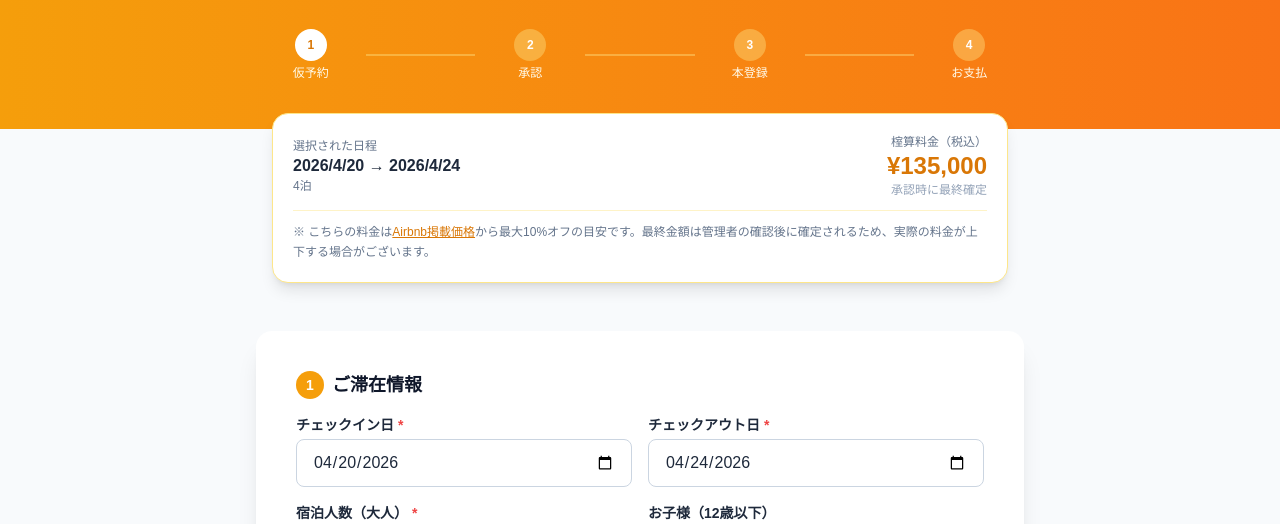
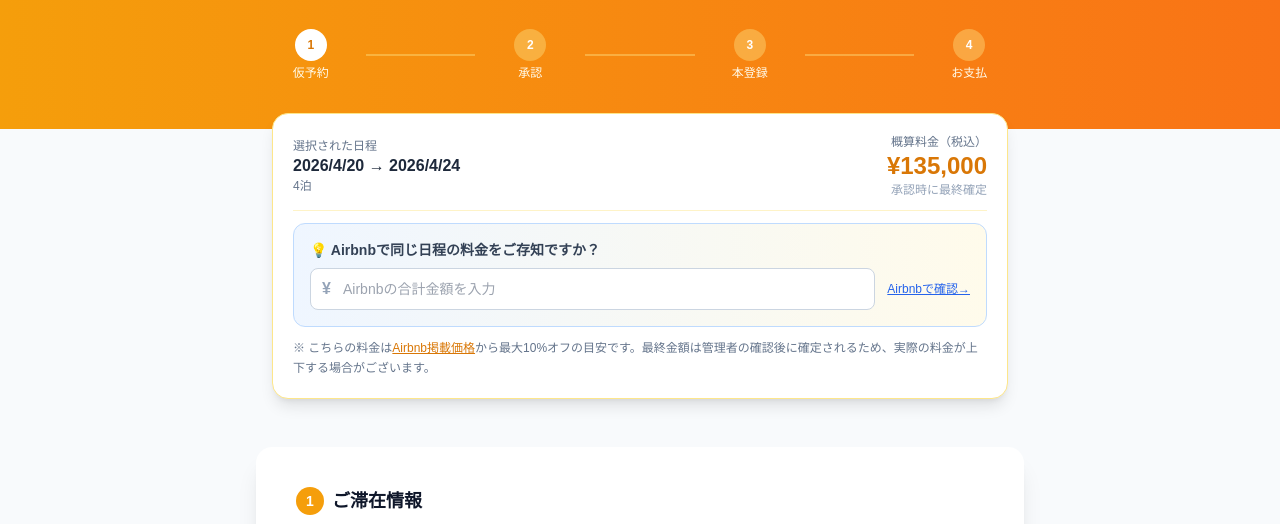
Before and after one commit to ryotokufuruichi-coder/komei-hotel, a plain HTML site: page booking.html in a window 1280 px wide. Shown: the part 227-751 px from the top of the page. Drawn offline with nearby package versions, Linux system fonts and the light colour scheme.

Commit message:
feat: booking.htmlにAirbnb価格比較入力欄追加、文字化け修正

```diff
--- a/booking.html
+++ b/booking.html
@@ -106,12 +106,50 @@
         <div id="psNights" class="text-xs text-slate-500"></div>
       </div>
       <div class="text-right">
-        <div class="text-xs text-slate-500"><span class="lang-ja">榁算料金（税込）</span><span class="lang-en">Estimated total</span><span class="lang-zh">预估费用（含税）</span><span class="lang-ko">예상 요금（세금 포함）</span></div>
+        <div class="text-xs text-slate-500"><span class="lang-ja">概算料金（税込）</span><span class="lang-en">Estimated total</span><span class="lang-zh">预估费用（含税）</span><span class="lang-ko">예상 요금（세금 포함）</span></div>
         <div id="psTotal" class="text-2xl font-bold text-amber-600"></div>
         <div class="text-xs text-slate-400"><span class="lang-ja">承認時に最終確定</span><span class="lang-en">Final on approval</span><span class="lang-zh">审批时最终确定</span><span class="lang-ko">승인 시 최종 확정</span></div>
       </div>
     </div>
-    <div class="mt-3 pt-3 border-t border-amber-100 text-xs text-slate-500 leading-relaxed">
+    <!-- Airbnb price comparison -->
+    <div id="airbnbCompareBox" class="mt-3 pt-3 border-t border-amber-100">
+      <div class="bg-gradient-to-r from-blue-50 to-amber-50 border border-blue-200 rounded-xl p-4">
+        <p class="text-sm font-semibold text-slate-700 mb-2">
+          <span class="lang-ja">💡 Airbnbで同じ日程の料金をご存知ですか？</span>
+          <span class="lang-en">💡 Know the Airbnb price for these dates?</span>
+          <span class="lang-zh">💡 您知道Airbnb上相同日期的价格吗？</span>
+          <span class="lang-ko">💡 같은 일정의 Airbnb 가격을 알고 계신가요?</span>
+        </p>
+        <div class="flex items-center gap-3">
+          <div class="flex-1 relative">
+            <span class="absolute left-3 top-1/2 -translate-y-1/2 text-slate-400 font-bold">¥</span>
+            <input type="number" id="airbnbPrice" placeholder="Airbnbの合計金額を入力"
+              oninput="updateAirbnbComparison()"
+              class="w-full pl-8 pr-3 py-2.5 border border-slate-300 rounded-lg text-sm focus:border-amber-500 focus:ring-2 focus:ring-amber-200">
+          </div>
+          <a href="https://www.airbnb.jp/rooms/1039805188907481877" target="_blank"
+            class="shrink-0 text-xs text-blue-600 underline hover:text-blue-800">
+            <span class="lang-ja">Airbnbで確認→</span>
+            <span class="lang-en">Check Airbnb→</span>
+            <span class="lang-zh">查看Airbnb→</span>
+            <span class="lang-ko">Airbnb 확인→</span>
+          </a>
+        </div>
+        <div id="airbnbResult" class="hidden mt-3 bg-white border border-amber-300 rounded-lg p-3 text-center">
+          <p class="text-xs text-slate-500 mb-1">
+            <span class="lang-ja">当サイトで直接予約なら…（概算）</span>
+            <span class="lang-en">Book direct with us… (estimate)</span>
+            <span class="lang-zh">通过本站直接预订…（预估）</span>
+            <span class="lang-ko">당 사이트에서 직접 예약하면…（예상）</span>
+          </p>
+          <p class="text-lg font-bold text-green-600" id="airbnbSaving"></p>
+          <p class="text-2xl font-extrabold text-amber-600 mt-1" id="airbnbOurPrice"></p>
+          <div class="mt-2 inline-block bg-red-100 text-red-700 text-xs font-bold px-3 py-1 rounded-full" id="airbnbBadge"></div>
+        </div>
+      </div>
+    </div>
+
+    <div class="mt-3 text-xs text-slate-500 leading-relaxed">
       <span class="lang-ja">※ こちらの料金は<a href="https://www.airbnb.jp/rooms/1039805188907481877" target="_blank" class="text-amber-600 underline">Airbnb掲載価格</a>から最大10%オフの目安です。最終金額は管理者の確認後に確定されるため、実際の料金が上下する場合がございます。</span>
       <span class="lang-en">※ This is an estimate of up to 10% off our <a href="https://www.airbnb.jp/rooms/1039805188907481877" target="_blank" class="text-amber-600 underline">Airbnb listing price</a>. The final amount is confirmed upon admin approval and may vary.</span>
       <span class="lang-zh">※ 此价格为Airbnb标价最高优惠10%的预估价。最终金额将在管理员确认后确定，实际费用可能有所变动。</span>
@@ -461,6 +499,49 @@ function updatePriceSummary() {
   document.getElementById('psNights').innerHTML =
     `<span class="lang-ja">${nights}泊</span><span class="lang-en">${nights} nights</span><span class="lang-zh">${nights}晚</span><span class="lang-ko">${nights}박</span>`;
   document.getElementById('psTotal').textContent = yen(p.total);
+  updateAirbnbComparison();
+}
+
+function updateAirbnbComparison() {
+  const airbnbInput = document.getElementById('airbnbPrice');
+  const resultBox = document.getElementById('airbnbResult');
+  const airbnbVal = parseInt(airbnbInput.value);
+
+  if (!airbnbVal || airbnbVal < 10000 || !currentEstimatedTotal) {
+    resultBox.classList.add('hidden');
+    return;
+  }
+
+  const saving = airbnbVal - currentEstimatedTotal;
+  const pct = Math.round((saving / airbnbVal) * 100);
+  const lang = document.documentElement.lang;
+
+  if (saving > 0) {
+    resultBox.classList.remove('hidden');
+    const savingLabels = {
+      ja: '最大 ¥' + saving.toLocaleString('ja-JP') + ' おトクになる可能性！',
+      en: 'You could save up to ¥' + saving.toLocaleString('ja-JP') + '!',
+      zh: '最多可节省 ¥' + saving.toLocaleString('ja-JP') + '!',
+      ko: '최대 ¥' + saving.toLocaleString('ja-JP') + ' 절약 가능!'
+    };
+    const priceLabels = {
+      ja: '→ 当サイト概算価格 ',
+      en: '→ Our estimated price ',
+      zh: '→ 本站预估价格 ',
+      ko: '→ 당사이트 예상 가격 '
+    };
+    const badgeLabels = {
+      ja: 'Airbnbより最大 ' + pct + '%OFF の可能性',
+      en: 'Up to ' + pct + '% OFF vs Airbnb',
+      zh: '比Airbnb最多优惠 ' + pct + '%',
+      ko: 'Airbnb 대비 최대 ' + pct + '%OFF 가능'
+    };
+    document.getElementById('airbnbSaving').textContent = savingLabels[lang] || savingLabels.ja;
+    document.getElementById('airbnbOurPrice').textContent = (priceLabels[lang] || priceLabels.ja) + '¥' + currentEstimatedTotal.toLocaleString('ja-JP');
+    document.getElementById('airbnbBadge').textContent = badgeLabels[lang] || badgeLabels.ja;
+  } else {
+    resultBox.classList.add('hidden');
+  }
 }
 
 async function submitForm(e) {
```
